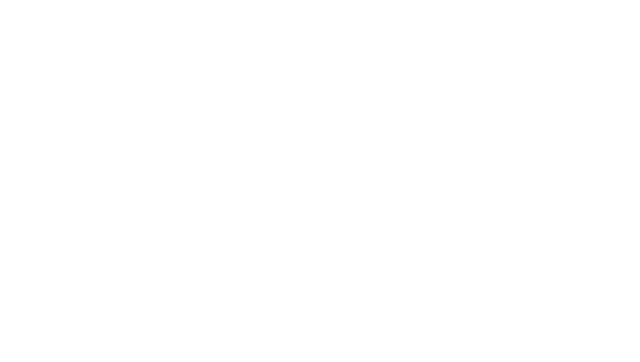
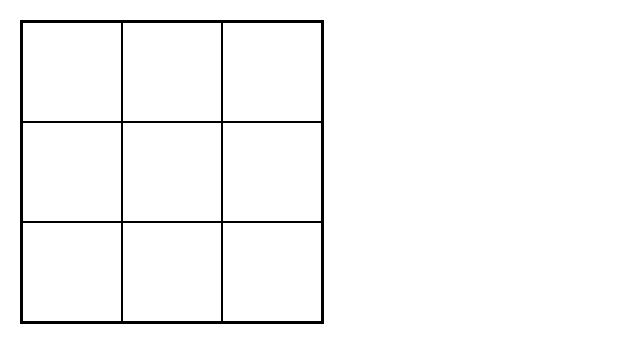
Before and after one commit to paimdev/js-tic-tac-toe, a plain HTML site: page src/index.html in a window 1280 px wide. Shown: the whole page, without its empty margins (0-640 px from the left). Drawn offline with Linux system fonts and the light colour scheme.

Commit message:
Setup displayController

```diff
--- a/src/index.html
+++ b/src/index.html
@@ -8,6 +8,7 @@
   <title>Tic Tac Toe</title>
 </head>
 <body>
+  <div class="board-container"></div>
   <script src="./main.js"></script>
 </body>
 </html>
--- a/src/main.js
+++ b/src/main.js
@@ -1,8 +1,8 @@
 const gameBoard = (() => {
-  const gameBoardArr = [];
+  const gameBoardArr = ["", "", "", "", "", "", "", "", ""];
 
   return {gameBoardArr};
-})
+})();
 
 const Player = function(marker) {
   this.marker = marker;
@@ -10,6 +10,23 @@ const Player = function(marker) {
   return {marker};
 }
 
+const displayController = (() => {
+  const gameContainer = document.querySelector(".board-container");
+
+  displayUpdater = () => {
+    for (item in gameBoard.gameBoardArr) {
+      const markerHolder = document.createElement("div");
+      markerHolder.className = "marker-area";
+      markerHolder.innerText = gameBoard.gameBoardArr[item];
+
+      gameContainer.appendChild(markerHolder);
+    }
+  }
+
+  return {displayUpdater};
+})();
+
 const gamePlay = (() => {
+  displayController.displayUpdater();
 
-})
+})();
```
